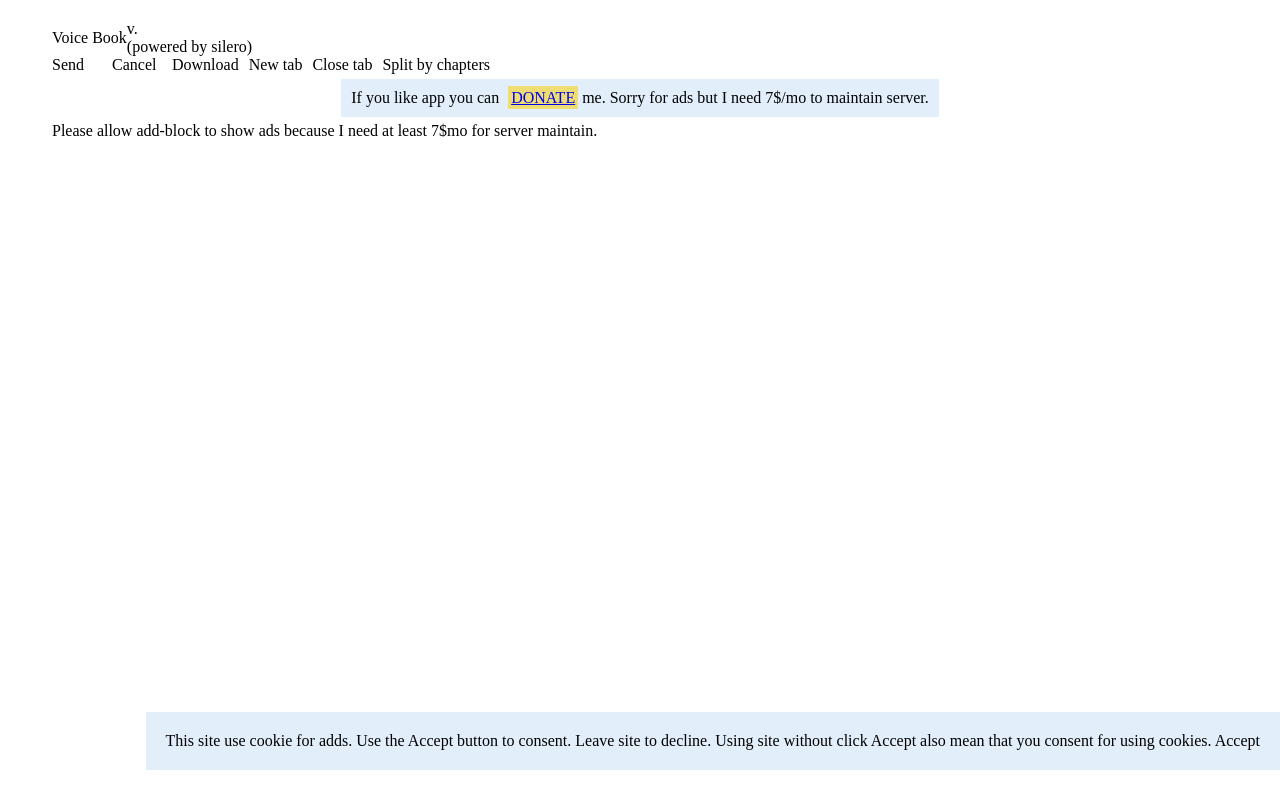
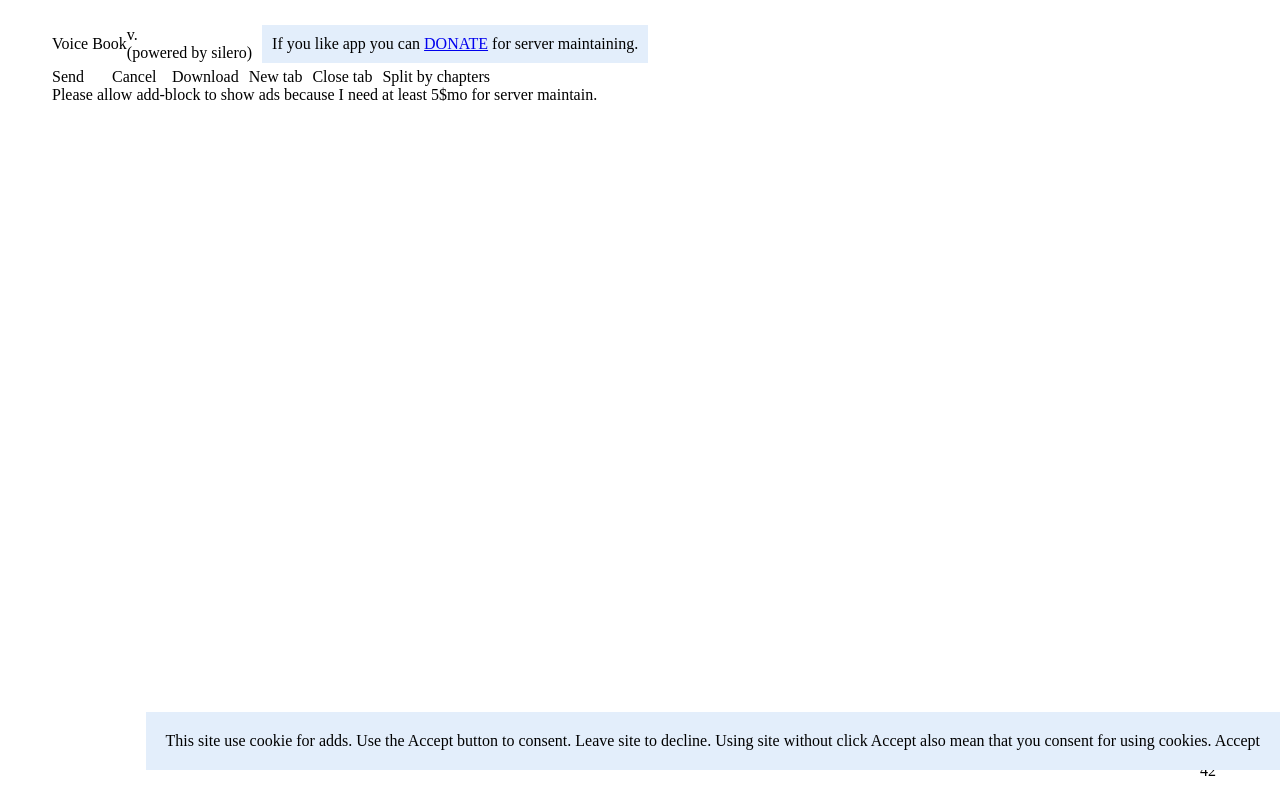
Before and after one commit to stswoon/voice-book, a website built with Vite: page client/index.html in a window 1280 px wide. Built offline with nearby package versions, Linux system fonts and the light colour scheme.

Commit message:
ui-refactoring

```diff
--- a/client/src/app/components/opa-ads.ts
+++ b/client/src/app/components/opa-ads.ts
@@ -2,15 +2,8 @@ import {AbstractComponent} from "../AbstractComponent";
 import {strings} from "../strings.ts";
 
 const template = () => `
-<div class="opa-ads_donate">
-    <div>
-        ${strings().OpaAds.donate.replace("{DONATE}", '<a href="https://yoomoney.ru/to/41001998657825">DONATE</a>')}
-    </div>
-</div>
-
 <!-- Yandex.RTB R-A-2572196-1 -->
 <div class="opa-ads_yandex" id="yandex_rtb_R-A-2572196-1">${strings().OpaAds.adblockDisable}</div>
-</script>
 `;
 
 class OpaAds extends AbstractComponent {
--- a/client/src/app/components/opa-header.ts
+++ b/client/src/app/components/opa-header.ts
@@ -1,4 +1,5 @@
 import {AbstractComponent, Template} from "../AbstractComponent";
+import {strings} from "../strings";
 
 const template: Template<any> = ({version}) => `
 <ui5-title level="H1">Voice Book</ui5-title>
@@ -6,7 +7,12 @@ const template: Template<any> = ({version}) => `
     <div>v.${version}</div>
     <div>(powered by <ui5-link href="https://silero.ai" target="_blank">silero)</ui5-link></div>
 </div>
-<ui5-icon class="opa-header__right" name="bell-2"></ui5-icon>
+<div class="opa-header_donate">
+    <div>
+        ${strings().OpaAds.donate.replace("{DONATE}", '<a href="https://yoomoney.ru/to/41001998657825">DONATE</a>')}
+    </div>
+</div>
+<!--<ui5-icon class="opa-header__right" name="bell-2"></ui5-icon>-->
 `;
 
 class OpaHeader extends AbstractComponent {
--- a/client/src/app/components/opa-text-controls.ts
+++ b/client/src/app/components/opa-text-controls.ts
@@ -5,9 +5,14 @@ interface TemplateParams {
     text: string
 }
 
+export const MAX_TEXT_LENGTH = 1000000;
+
 const template: Template<TemplateParams> = ({text}) => {
     text = (text || "").replaceAll('"', "'");
-    return `<ui5-textarea value="${text}"></ui5-textarea>`;
+    return `
+        <ui5-textarea value="${text}"></ui5-textarea>
+        <span class="opa-text-controls_counter">${text.length}</span>
+    `;
 };
 
 class OpaTextControls extends AbstractComponent {
@@ -35,7 +40,6 @@ class OpaTextControls extends AbstractComponent {
 customElements.define("opa-text-controls", OpaTextControls);
 
 
-//TODO split on charapters
 //TODO count of syumbols
 
 //TODO registration for > 1000 symbols
--- a/client/src/app/services/AppService.ts
+++ b/client/src/app/services/AppService.ts
@@ -116,11 +116,16 @@ const newTab = (text?: string): void => {
 }
 
 const closeCurrentTab = (): void => {
+    const currentTab = getTabById(appState.selectedTabId);
+    const selectedTabIndex = appState.tabs.indexOf(currentTab);
+    const newSelectedTabIndex = selectedTabIndex > 0 ? selectedTabIndex - 1 : 0;
+
     appState.tabs = appState.tabs.filter(tab => tab.id !== appState.selectedTabId);
     if (appState.tabs.length == 0) {
         newTab();
     }
-    appState.selectedTabId = appState.tabs[0].id;
+
+    appState.selectedTabId = appState.tabs[newSelectedTabIndex].id;
     triggerAppStateChange2();
 }
 
@@ -137,20 +142,12 @@ const splitByChapters = (): void => {
     const splitter = (document.getElementById("chapterSplitText") as any).value;
     let text = getText();
 
-
-    //TODO split
-    //TODO select previous
     const r = new RegExp("^" + splitter + " ", "gm");
-    // const newTabTexts = text.split(r);
-
-
-    const replacer = (match: string, p1: string): string => "${splitter}" + p1;
+    const replacer = (match: string): string => "${splitter}" + match;
     text = text.replace(r, replacer);
     let newTabTexts = text.split("${splitter}");
 
-    newTabTexts.forEach(tabText => {
-        newTab(tabText);
-    })
+    newTabTexts.forEach(tabText => newTab(tabText));
 }
 
 const ROUTES = {
--- a/client/src/app/strings.ts
+++ b/client/src/app/strings.ts
@@ -29,8 +29,8 @@ const en = {
         tab: "Tab",
     },
     OpaAds: {
-        donate: "If you like app you can {DONATE} me. Sorry for ads but I need 7$/mo to maintain server.",
-        adblockDisable: "Please allow add-block to show ads because I need at least 7$\mo for server maintain."
+        donate: "If you like app you can {DONATE} for server maintaining.",
+        adblockDisable: "Please allow add-block to show ads because I need at least 5$\mo for server maintain."
     },
     AppServiceToasts: {
         errorSendToast: "Error during processing text, processId={processId}",
@@ -63,10 +63,9 @@ const ru: StringsType = {
         tab: "Вкладка",
     },
     OpaAds: {
-        donate: "Если вам нравиться приложение вы можете перейти по ссылке {DONATE}. Извиняюсь за рекламу," +
-            "но нужно набрать 7$/месяц для поддержания сервера.",
+        donate: "Если вам нравиться приложение поддержите работу сервера {DONATE}.",
         adblockDisable: "Пожалуйста выключите ad-block что реклама могла отобразиться, т.к. мне нужно хотя бы " +
-            "7$/месяц для поддержания сервера."
+            "500р/месяц для поддержания сервера."
     },
     AppServiceToasts: {
         errorSendToast: "Ошибка при конвертации текста, processId={processId}",
--- a/client/src/style.css
+++ b/client/src/style.css
@@ -23,13 +23,19 @@ opa-header .opa-header__right {
 }
 
 opa-text-controls {
-    height: calc(100vh - 150px - 36px - 42px - 20px - 20px);
+    height: calc(100vh - 100px - 36px - 42px - 20px - 20px - 60px);
     min-height: 200px;
     display: block;
 }
 
 opa-text-controls > ui5-textarea {
     height: 100%
+}
+
+opa-text-controls > .opa-text-controls_counter {
+    position: absolute;
+    bottom: 20px;
+    right: 5%;
 }
 
 opa-tts-run-controls > .opa-tts-run-controls {
@@ -45,16 +51,16 @@ opa-tts-run-controls > .opa-tts-run-controls > * {
 
 opa-ads {
     display: block;
-    height: 150px;
+    height: 100px;
 }
 
-opa-ads > .opa-ads_donate {
+opa-header > .opa-header_donate {
     display: flex;
     align-items: center;
     flex-direction: column;
 }
 
-opa-ads > .opa-ads_donate > div {
+opa-header > .opa-header_donate > div {
     background: #e3eefb;
     padding: 10px;
     margin: 5px 10px;
```
